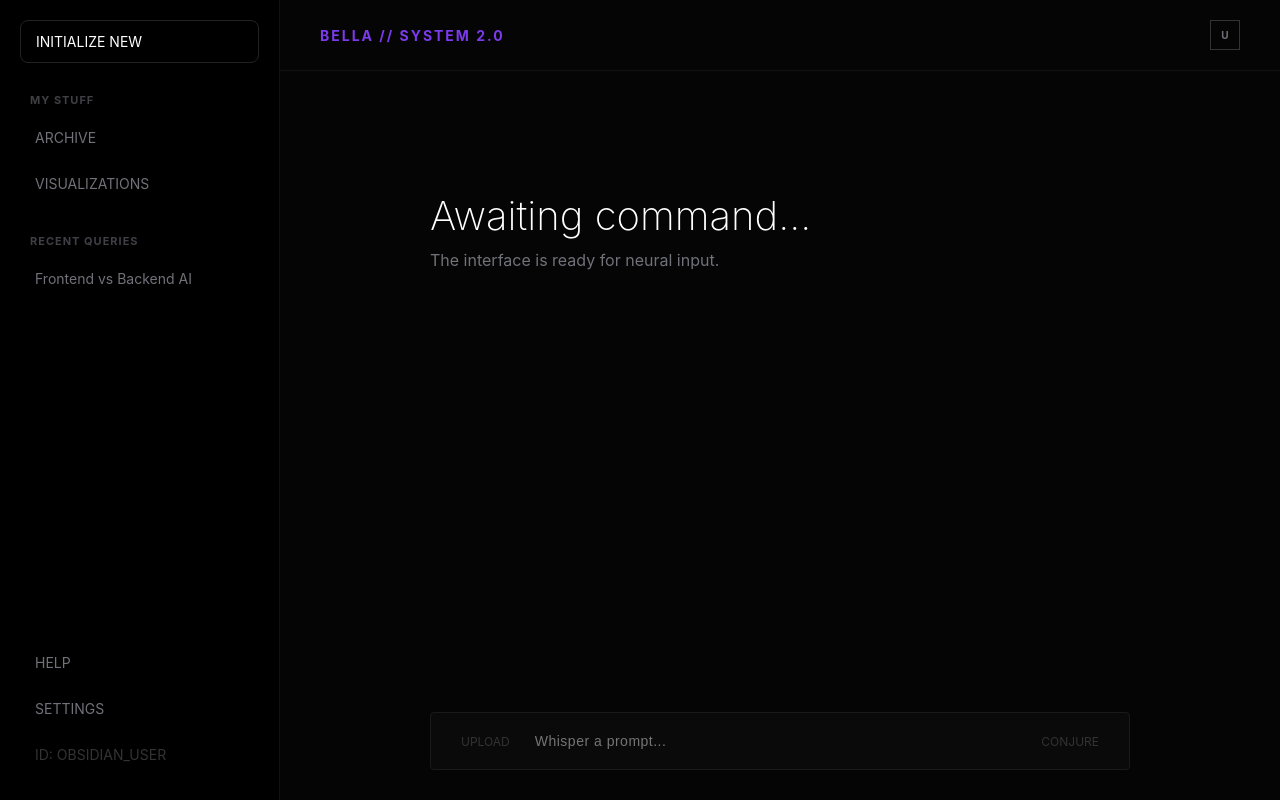
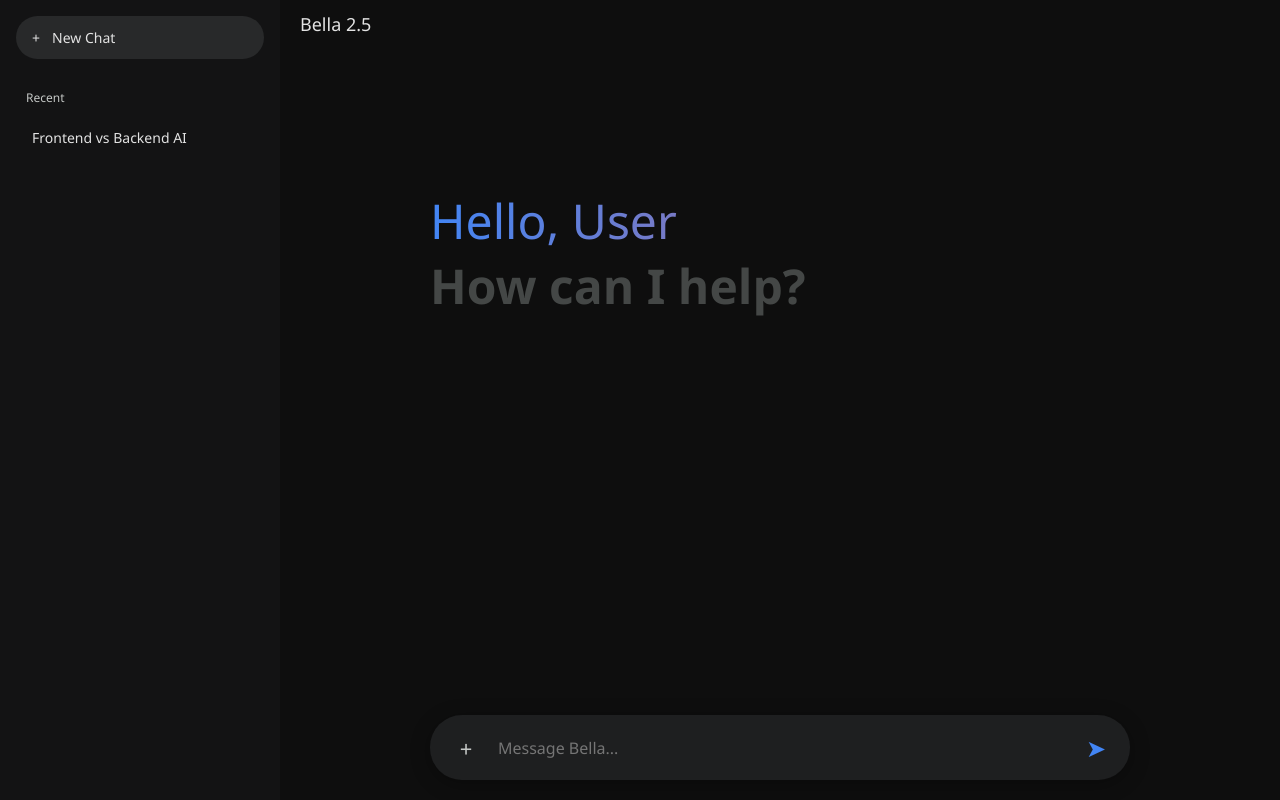
Before and after one commit to harshithaaar2005-code/bella-obsidian-ai, a website: page index.html in a window 1280 px wide. Drawn offline with Linux system fonts and the light colour scheme.

Commit message:
Update index.html

```diff
--- a/index.html
+++ b/index.html
@@ -2,133 +2,134 @@
 <html lang="en">
 <head>
     <meta charset="UTF-8">
-    <title>BELLA // OBSIDIAN</title>
+    <meta name="viewport" content="width=device-width, initial-scale=1.0">
+    <title>Bella AI</title>
     <style>
         :root {
-            --bg: #050505;
-            --sidebar: #000000;
-            --magic-purple: #7c3aed;
-            --text-gray: #71717a;
-            --lightning: rgba(139, 92, 246, 0.05);
+            --bg: #0e0e0e;
+            --sidebar: #131314;
+            --hover: #1e1f20;
+            --text-main: #e3e3e3;
+            --text-gray: #c4c7c5;
+            --accent: #4285f4;
         }
 
-        * { box-sizing: border-box; margin: 0; padding: 0; }
-        body { font-family: 'Inter', sans-serif; background: var(--bg); color: #e4e4e7; display: flex; height: 100vh; overflow: hidden; }
+        * { box-sizing: border-box; margin: 0; padding: 0; font-family: 'Google Sans', Segoe UI, sans-serif; }
+        body { background: var(--bg); color: var(--text-main); display: flex; height: 100vh; overflow: hidden; }
 
-        /* Lightning Effect */
-        .lightning-overlay {
-            position: fixed; top: 0; left: 0; width: 100%; height: 100%;
-            pointer-events: none; z-index: 999;
-            animation: flash 8s infinite;
-        }
-        @keyframes flash {
-            0%, 94%, 100% { background: transparent; }
-            95% { background: var(--lightning); }
-            96% { background: transparent; }
-            97% { background: var(--lightning); }
+        /* --- Sidebar & Mobile Menu --- */
+        .sidebar {
+            width: 280px; background: var(--sidebar); display: flex; flex-direction: column;
+            padding: 16px; transition: transform 0.3s ease; z-index: 1000;
         }
 
-        /* Sidebar Hierarchy */
-        .sidebar { width: 280px; background: var(--sidebar); display: flex; flex-direction: column; padding: 20px; border-right: 1px solid #111; }
-        .nav-item { padding: 12px 15px; border-radius: 8px; cursor: pointer; font-size: 14px; margin-bottom: 5px; color: var(--text-gray); transition: 0.3s; }
-        .nav-item:hover { background: #0a0a0a; color: white; border: 1px solid #222; }
-        .section-label { font-size: 11px; font-weight: bold; color: #3f3f46; margin: 25px 0 10px 10px; text-transform: uppercase; letter-spacing: 1px; }
+        .nav-item {
+            display: flex; align-items: center; gap: 12px; padding: 12px 16px;
+            border-radius: 25px; cursor: pointer; font-size: 14px; transition: 0.2s;
+        }
+        .nav-item:hover { background: var(--hover); }
 
-        /* Main View */
-        .main { flex: 1; display: flex; flex-direction: column; position: relative; }
-        .header { padding: 20px 40px; display: flex; justify-content: space-between; align-items: center; border-bottom: 1px solid #111; }
-        .model-name { font-size: 14px; letter-spacing: 2px; color: var(--magic-purple); font-weight: bold; }
+        /* --- Main Chat Stage --- */
+        .main { flex: 1; display: flex; flex-direction: column; position: relative; width: 100%; }
 
-        #chat { flex: 1; overflow-y: auto; padding: 40px 15% 150px 15%; display: flex; flex-direction: column; gap: 35px; }
+        .header {
+            padding: 12px 20px; display: flex; align-items: center;
+            justify-content: space-between; position: sticky; top: 0; background: var(--bg); z-index: 10;
+        }
 
-        /* Message Logic */
-        .msg-row { display: flex; gap: 20px; animation: slideUp 0.4s ease; }
-        @keyframes slideUp { from { opacity: 0; transform: translateY(10px); } to { opacity: 1; transform: translateY(0); } }
-        .avatar { width: 30px; height: 30px; border: 1px solid #333; display: flex; align-items: center; justify-content: center; font-size: 10px; font-weight: bold; color: var(--text-gray); }
-        .content { line-height: 1.7; font-size: 15px; }
+        .menu-toggle { font-size: 24px; cursor: pointer; padding: 8px; display: none; }
 
-        /* Image Support */
-        .gen-image { max-width: 100%; border-radius: 4px; margin-top: 15px; border: 1px solid #222; filter: grayscale(20%); }
+        #chat {
+            flex: 1; overflow-y: auto; padding: 20px 15%; display: flex;
+            flex-direction: column; gap: 30px; scroll-behavior: smooth;
+        }
 
-        /* Floating Input */
-        .input-area { position: absolute; bottom: 30px; width: 100%; display: flex; justify-content: center; }
-        .input-pill { background: #0a0a0a; border: 1px solid #1a1a1a; border-radius: 4px; display: flex; align-items: center; padding: 5px 20px; width: 70%; max-width: 800px; }
-        input { flex: 1; background: transparent; border: none; color: white; outline: none; padding: 15px; font-size: 14px; letter-spacing: 0.5px; }
-        .action-btn { color: #333; cursor: pointer; padding: 10px; transition: 0.3s; font-size: 12px; }
-        .action-btn:hover { color: var(--magic-purple); }
+        /* --- Gemini Style Input Bar --- */
+        .input-container {
+            padding: 20px 15%; background: linear-gradient(transparent, var(--bg) 30%);
+            position: absolute; bottom: 0; width: 100%;
+        }
 
-        /* Modals (Help/Settings) */
-        #modal-overlay { position: fixed; top: 0; left: 0; width: 100%; height: 100%; background: rgba(0,0,0,0.8); display: none; align-items: center; justify-content: center; z-index: 1000; }
-        .modal { background: #0a0a0a; border: 1px solid #222; padding: 40px; border-radius: 8px; width: 400px; text-align: center; }
+        .pill {
+            background: #1e1f20; border-radius: 32px; display: flex; align-items: center;
+            padding: 8px 16px; gap: 8px; box-shadow: 0 4px 20px rgba(0,0,0,0.3);
+        }
+
+        .tool-btn {
+            font-size: 22px; color: var(--text-gray); cursor: pointer;
+            width: 40px; height: 40px; display: flex; align-items: center; justify-content: center;
+            border-radius: 50%; transition: 0.2s;
+        }
+        .tool-btn:hover { background: #333; color: white; }
+
+        input {
+            flex: 1; background: transparent; border: none; color: white;
+            outline: none; padding: 12px 4px; font-size: 16px;
+        }
+
+        .send-arrow {
+            color: var(--accent); font-size: 24px; cursor: pointer;
+            padding: 8px; transition: 0.3s;
+        }
+        .send-arrow:hover { transform: translateX(3px) scale(1.1); }
+
+        /* --- Message Bubbles --- */
+        .msg-row { display: flex; gap: 16px; animation: fadeInUp 0.4s ease; }
+        @keyframes fadeInUp { from { opacity: 0; transform: translateY(10px); } to { opacity: 1; transform: translateY(0); } }
+        .content { line-height: 1.6; font-size: 16px; word-wrap: break-word; }
+        .b-icon { color: var(--accent); font-weight: bold; font-size: 18px; }
+
+        /* --- Responsive Rules --- */
+        @media (max-width: 800px) {
+            .sidebar { position: fixed; height: 100%; left: -280px; box-shadow: 5px 0 15px rgba(0,0,0,0.5); }
+            .sidebar.open { left: 0; }
+            .menu-toggle { display: block; }
+            #chat { padding: 20px 5% 120px 5%; }
+            .input-container { padding: 15px 10px; }
+            .pill { padding: 4px 12px; }
+        }
     </style>
 </head>
 <body>
 
-    <div class="lightning-overlay"></div>
-
-    <div class="sidebar">
-        <div class="nav-item" onclick="location.reload()" style="border: 1px solid #222; color: white;">INITIALIZE NEW</div>
-
-        <div class="section-label">My Stuff</div>
-        <div class="nav-item">ARCHIVE</div>
-        <div class="nav-item">VISUALIZATIONS</div>
-
-        <div class="section-label">Recent Queries</div>
+    <div class="sidebar" id="sidebar">
+        <div class="nav-item" onclick="location.reload()" style="background: #28292a; margin-bottom: 20px;">
+            <span>+</span> New Chat
+        </div>
+        <div style="font-size: 12px; color: var(--text-gray); margin: 10px;">Recent</div>
         <div id="history">
             <div class="nav-item">Frontend vs Backend AI</div>
-        </div>
-
-        <div style="margin-top: auto;">
-            <div class="nav-item" onclick="toggleModal('Help')">HELP</div>
-            <div class="nav-item" onclick="toggleModal('Settings')">SETTINGS</div>
-            <div class="nav-item" style="color: #333; cursor: default;">ID: OBSIDIAN_USER</div>
         </div>
     </div>
 
     <div class="main">
         <div class="header">
-            <div class="model-name">BELLA // SYSTEM 2.0</div>
-            <div class="avatar">U</div>
-        </div>
+            <div class="menu-toggle" onclick="toggleMenu()">☰</div>
+            <div style="font-size: 18px; font-weight: 500;">Bella 2.5</div>
+            <div style="width: 40px;"></div> </div>
 
         <div id="chat">
-            <div id="welcome" style="margin-top: 10vh;">
-                <h1 style="font-size: 40px; font-weight: 200; color: #fff;">Awaiting command...</h1>
-                <p style="color: var(--text-gray); margin-top: 10px;">The interface is ready for neural input.</p>
+            <div style="margin-top: 15vh; text-align: left;" id="welcome">
+                <h1 style="font-size: 48px; font-weight: 500; background: linear-gradient(to right, #4285f4, #d96570); -webkit-background-clip: text; -webkit-text-fill-color: transparent;">Hello, User</h1>
+                <h2 style="font-size: 48px; color: #444746;">How can I help?</h2>
             </div>
         </div>
 
-        <div class="input-area">
-            <div class="input-pill">
-                <label for="img-input" class="action-btn">UPLOAD</label>
-                <input type="file" id="img-input" hidden accept="image/*">
-                <input type="text" id="userInput" placeholder="Whisper a prompt..." onkeypress="if(event.key==='Enter') askBella()">
-                <div class="action-btn" onclick="askBella()">CONJURE</div>
+        <div class="input-container">
+            <div class="pill">
+                <label for="file-up" class="tool-btn">+</label>
+                <input type="file" id="file-up" hidden>
+
+                <input type="text" id="userInput" placeholder="Message Bella..." onkeypress="if(event.key==='Enter') askBella()">
+
+                <div class="send-arrow" onclick="askBella()">➤</div>
             </div>
         </div>
     </div>
 
-    <div id="modal-overlay" onclick="toggleModal()">
-        <div class="modal" onclick="event.stopPropagation()">
-            <h2 id="modal-title" style="margin-bottom: 10px;"></h2>
-            <p id="modal-body" style="color: var(--text-gray);"></p>
-            <button onclick="toggleModal()" style="margin-top: 20px; background: transparent; border: 1px solid #333; color: white; padding: 10px 20px; cursor: pointer;">CLOSE</button>
-        </div>
-    </div>
-
     <script>
-        function toggleModal(type) {
-            const overlay = document.getElementById('modal-overlay');
-            const title = document.getElementById('modal-title');
-            const body = document.getElementById('modal-body');
-
-            if (type) {
-                title.innerText = type;
-                body.innerText = type === 'Settings' ? "Adjusting system frequencies and obsidian depth..." : "Documentation for the neural interface.";
-                overlay.style.display = 'flex';
-            } else {
-                overlay.style.display = 'none';
-            }
+        function toggleMenu() {
+            document.getElementById('sidebar').classList.toggle('open');
         }
 
         async function askBella() {
@@ -139,35 +140,36 @@
 
             if (document.getElementById('welcome')) document.getElementById('welcome').remove();
 
-            chat.innerHTML += `<div class="msg-row"><div class="avatar">U</div><div class="content">${msg}</div></div>`;
+            // User Message
+            chat.innerHTML += `<div class="msg-row"><div class="content"><b>You</b><br>${msg}</div></div>`;
 
+            // Thinking Star (Gemini 2.5 Style)
             const thinkId = "think-" + Date.now();
-            chat.innerHTML += `<div class="msg-row" id="${thinkId}"><div class="avatar">B</div><div class="content" style="color:#7c3aed">✦ Processing...</div></div>`;
+            chat.innerHTML += `
+                <div class="msg-row" id="${thinkId}">
+                    <div class="b-icon">✦</div>
+                    <div class="content">Generating...</div>
+                </div>`;
 
             input.value = '';
             chat.scrollTop = chat.scrollHeight;
 
             try {
-                // Determine if this is an image request
-                const isImg = msg.toLowerCase().includes("generate") || msg.toLowerCase().includes("image");
-
                 const res = await fetch('http://localhost:3000/chat', {
                     method: 'POST',
                     headers: { 'Content-Type': 'application/json' },
-                    body: JSON.stringify({ message: msg, type: isImg ? 'image' : 'text' })
+                    body: JSON.stringify({ message: msg })
                 });
                 const data = await res.json();
 
                 document.getElementById(thinkId).remove();
-
-                let htmlContent = data.reply;
-                if (data.imageUrl) {
-                    htmlContent += `<br><img src="${data.imageUrl}" class="gen-image">`;
-                }
-
-                chat.innerHTML += `<div class="msg-row"><div class="avatar">B</div><div class="content">${htmlContent}</div></div>`;
+                chat.innerHTML += `
+                    <div class="msg-row">
+                        <div class="b-icon">✦</div>
+                        <div class="content">${data.reply}</div>
+                    </div>`;
             } catch {
-                document.getElementById(thinkId).innerHTML = "System link lost.";
+                document.getElementById(thinkId).innerHTML = "The brain is offline.";
             }
             chat.scrollTop = chat.scrollHeight;
         }
```
